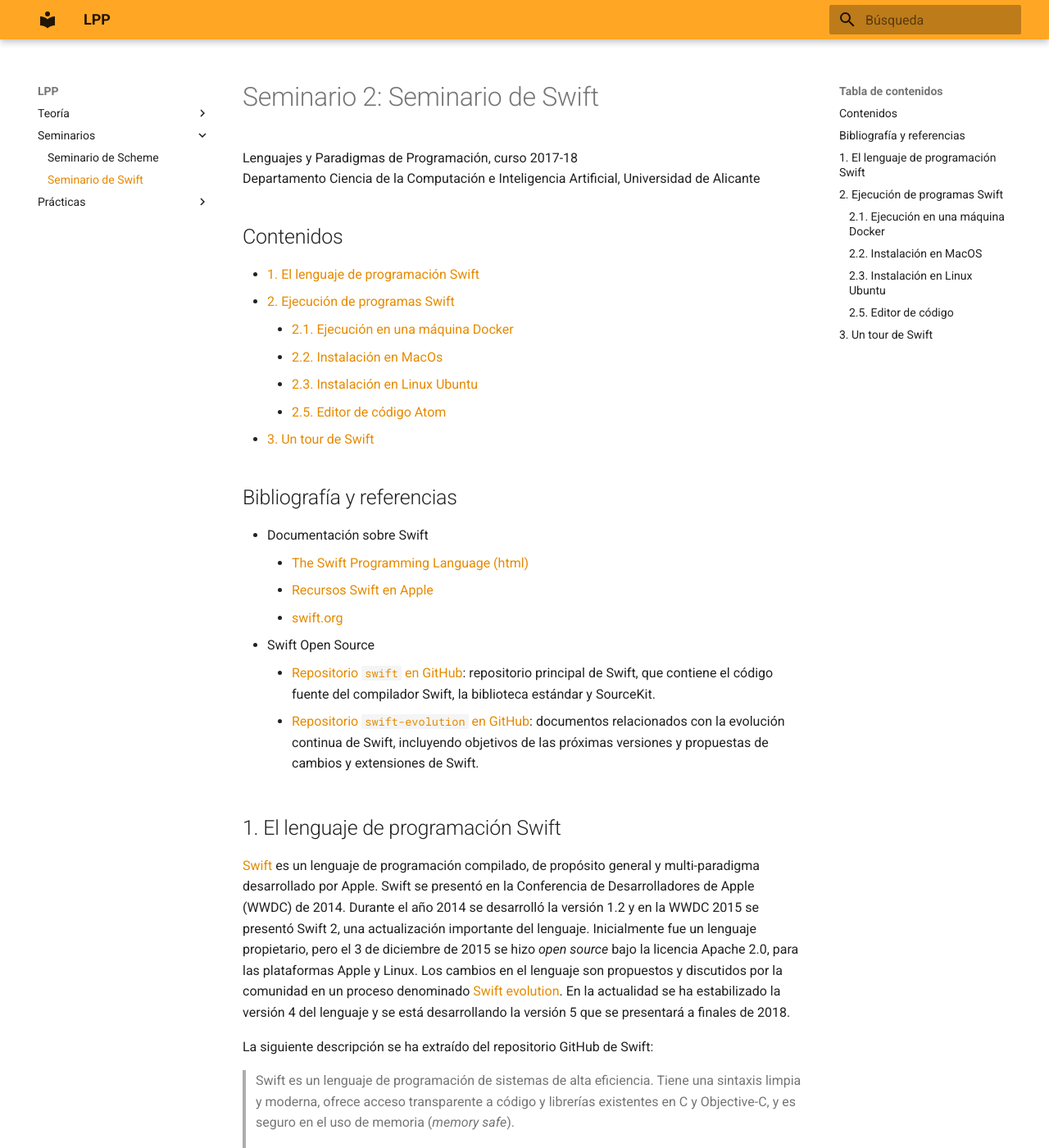
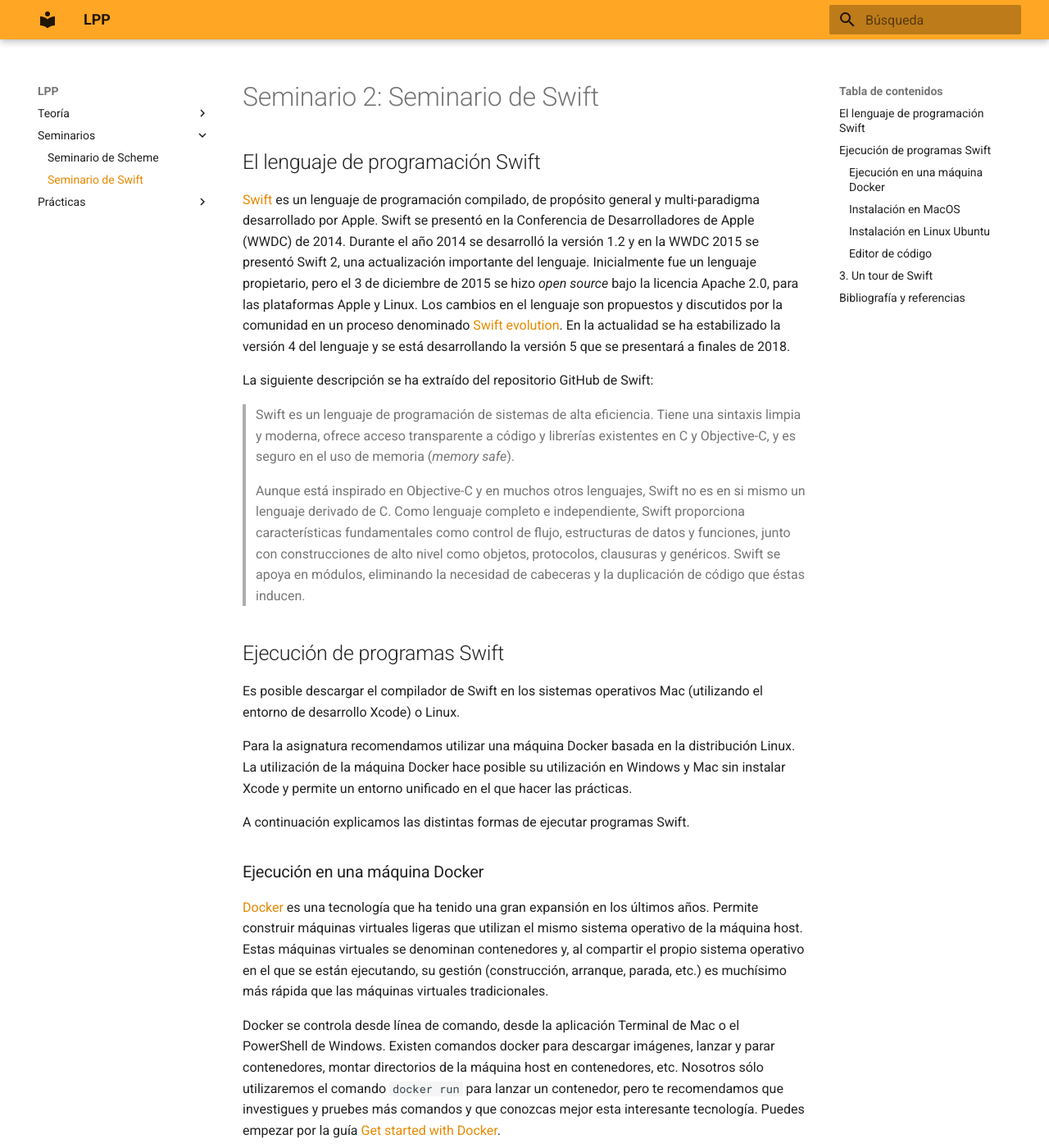
Before and after one commit to domingogallardo/apuntes-lpp, an MkDocs documentation site: the page built from docs/seminarios/seminario2-swift/seminario2-swift.md, in a window 1280 px wide and 1400 px high. Shown: the whole window at 82% size. Built offline with MkDocs 1.6.1 and Material for MkDocs 9.7.7, drawn with Linux system fonts in a browser that asks for light colours; some of the changed text lies outside the part shown.

Commit message:
Actualizado seminario Swift

````diff
--- a/docs/seminarios/seminario2-swift/seminario2-swift.md
+++ b/docs/seminarios/seminario2-swift/seminario2-swift.md
@@ -1,29 +1,7 @@
 # Seminario 2: Seminario de Swift
 
-Lenguajes y Paradigmas de Programación, curso 2017-18
-Departamento Ciencia de la Computación e Inteligencia Artificial, Universidad de Alicante
 
-## Contenidos
-
-- [1. El lenguaje de programación Swift](#1)
-- [2. Ejecución de programas Swift](#2)
-    - [2.1. Ejecución en una máquina Docker](#2-1)
-    - [2.2. Instalación en MacOs](#2-2)
-    - [2.3. Instalación en Linux Ubuntu](#2-3)
-    - [2.5. Editor de código Atom](#2-5)
-- [3. Un tour de Swift](#3)
-
-## <a name="0"></a> Bibliografía y referencias
-
-- Documentación sobre Swift
-    - [The Swift Programming Language (html)](https://developer.apple.com/library/prerelease/content/documentation/Swift/Conceptual/Swift_Programming_Language/index.html)
-    - [Recursos Swift en Apple](https://developer.apple.com/swift/resources/)
-    - [swift.org](https://swift.org)
-- Swift Open Source
-    - [Repositorio `swift` en GitHub](https://github.com/apple/swift): repositorio principal de Swift, que contiene el código fuente del compilador Swift, la biblioteca estándar y SourceKit.
-    - [Repositorio `swift-evolution` en GitHub](https://github.com/apple/swift-evolution): documentos relacionados con la evolución continua de Swift, incluyendo objetivos de las próximas versiones y propuestas de cambios y extensiones de Swift.
-
-## <a name="1"></a> 1. El lenguaje de programación Swift
+## El lenguaje de programación Swift
 
 [Swift](https://en.wikipedia.org/wiki/Swift_(programming_language)) es
 un lenguaje de programación compilado, de propósito general y
@@ -57,7 +35,7 @@ Swift:
 > éstas inducen.
 
 
-## <a name="2"></a> 2. Ejecución de programas Swift
+## Ejecución de programas Swift
 
 Es posible descargar el compilador de Swift en los sistemas operativos
 Mac (utilizando el entorno de desarrollo Xcode) o Linux.
@@ -70,7 +48,7 @@ un entorno unificado en el que hacer las prácticas.
 A continuación explicamos las distintas formas de ejecutar programas
 Swift.
 
-### <a name="2-1"></a> 2.1. Ejecución en una máquina Docker
+### Ejecución en una máquina Docker
 
 [Docker](https://docs.docker.com) es una tecnología que ha tenido una gran expansión en los
 últimos años. Permite construir máquinas virtuales ligeras que
@@ -226,13 +204,13 @@ exit
 ```
 
 
-### <a name="2-2"></a> 2.2. Instalación en MacOS
+### Instalación en MacOS
 
 Para instalar la última versión de Swift en MacOs debes instalar
 Xcode. Una vez instalado puedes ejecutar Swift desde el terminal.
 
 
-### <a name="2-3"></a> 2.3. Instalación en Linux Ubuntu
+### Instalación en Linux Ubuntu
 
 Existe una distribución oficial de Swift para Ubuntu de 64 bits
 (distribuciones 14.04, 16.04 y 16.10).
@@ -250,7 +228,7 @@ $ tar xzf swift-<VERSION>-<PLATFORM>.tar.gz
 // Actualizar el PATH o mover usr/bin/swift al directorio /usr/bin
 ```
 
-### <a name="2-5"></a> 2.5. Editor de código
+### Editor de código
 
 Para editar código Swift puedes usar cualquier editor orientado a
 programación. Aconsejamos [Atom](https://atom.io) o [Visual Studio
````
Also changed, not shown: other parts of docs/seminarios/seminario2-swift/seminario2-swift.md (+15 -0 lines).
